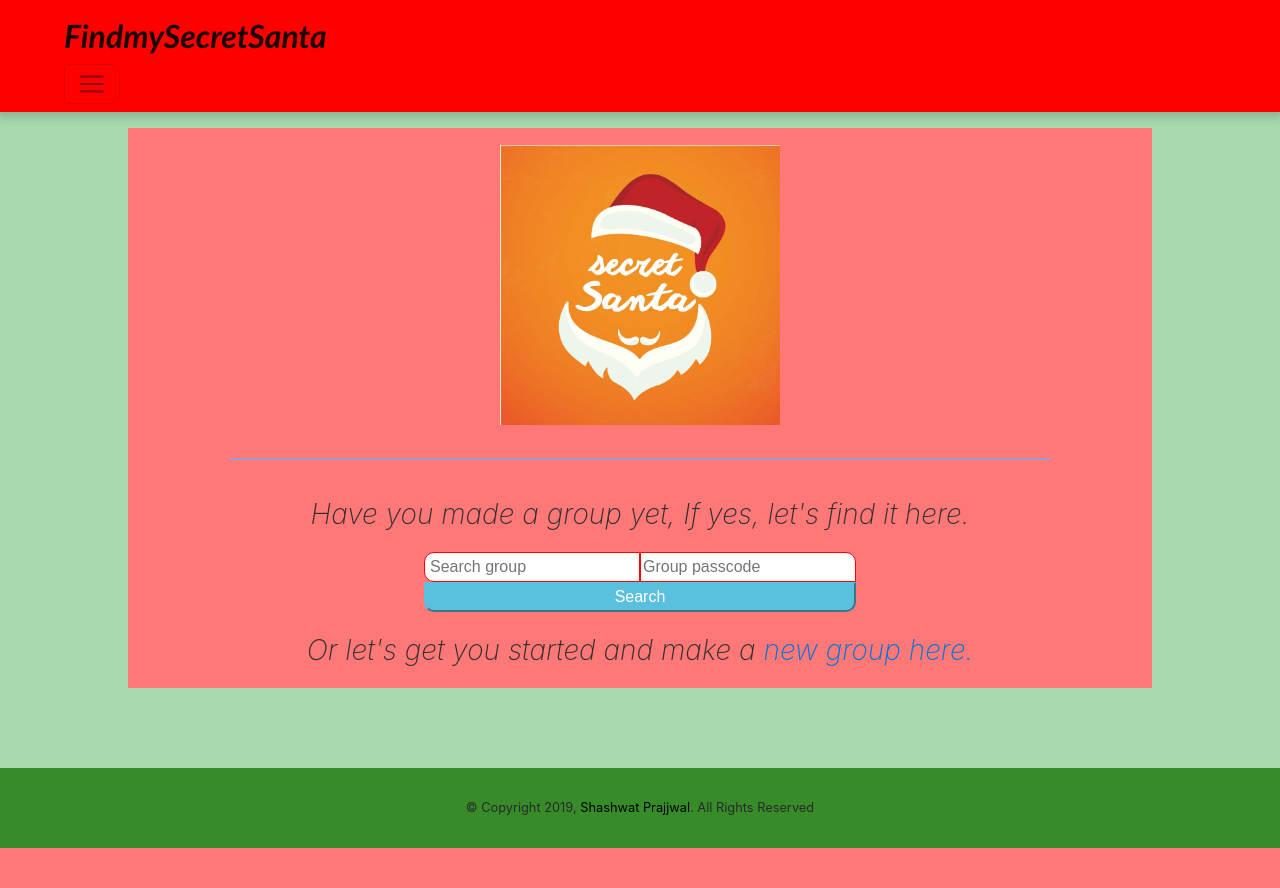
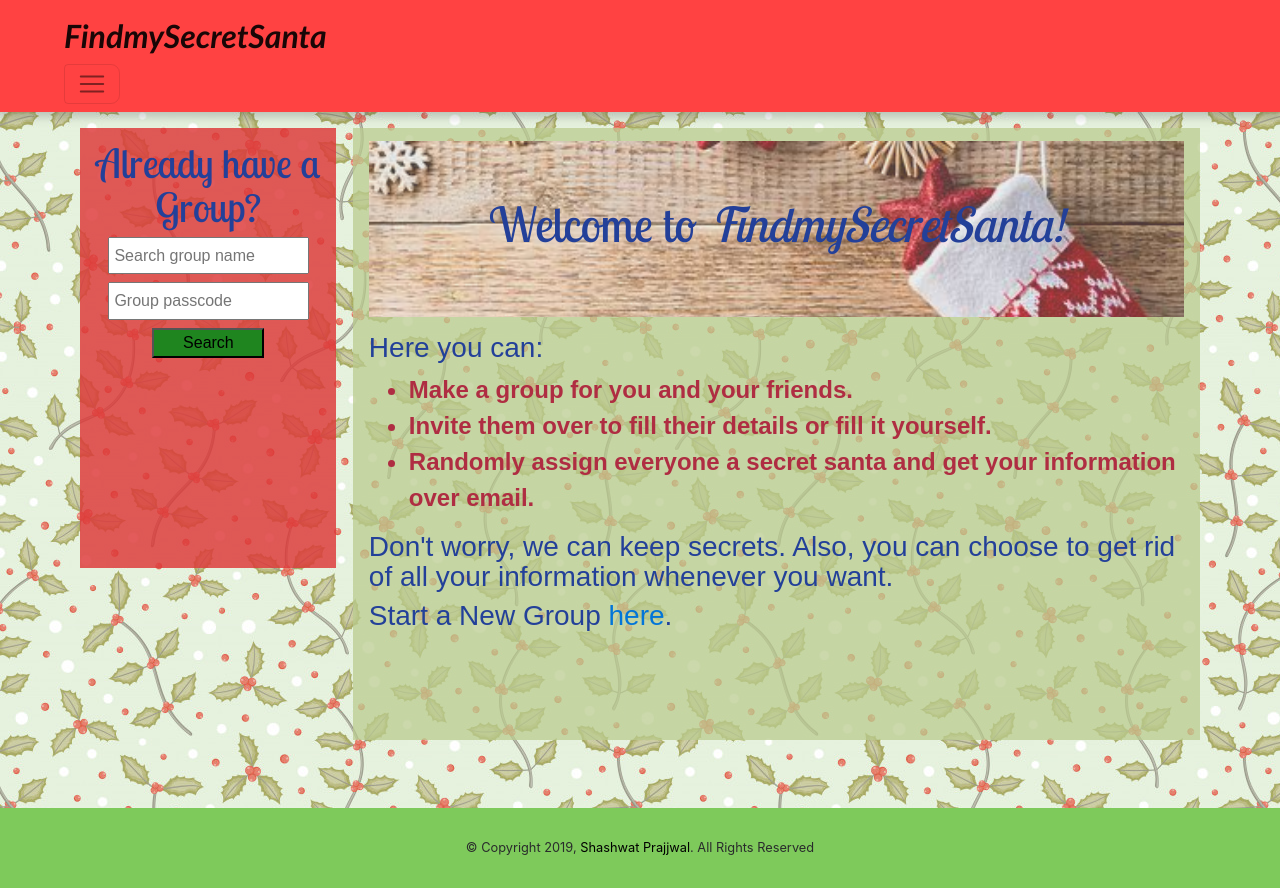
Before and after one commit to sprajjwal/project-secret-santa, a Flask app: page / in a window 1280 px wide. Before the commit the page ends 848 px from the top, so only its background shows below. Run offline with Flask 2, Linux system fonts and the light colour scheme; some libraries are stand-ins or nearby versions.

Commit message:
style changes

```diff
--- a/static/base.css
+++ b/static/base.css
@@ -1,7 +1,8 @@
 body {
     margin: 0;
     padding: 0;
-    background-color: #a8daae;
+    background-image: url('/static/images/small-holly-tree-branch-snow-seamless-pattern-vector-background_58717-350.jpg');
+
 }
 
 
@@ -13,7 +14,7 @@ body >* {
     margin:0;
     margin-bottom: 2vh;
     box-shadow: 0 2px 9px 3px rgba(50,52,64,.25);
-    background-color: #ff0000;
+    background-color: rgb(255, 66, 66);
     padding-right:5vw;
     padding-left: 5vw;
 }
@@ -55,14 +56,15 @@ body >* {
 
 
 .content {
-    min-height:80vh;
+    min-height:85vh;
+    width: auto;
     height: auto;
-
+    margin-bottom: 0;
 }
 
 footer {
     margin: 0;
-    background-color: #378b29;
+    background-color: #7eca5b;
     height: 10vh;
     display: flex;
     justify-content: center;
--- a/static/index.css
+++ b/static/index.css
@@ -1,56 +1,108 @@
-.index-about {
-    height: 70vh;
-    width: 80vw;
-    margin: auto;
+.main-area{
+    display: flex;
+    flex-direction: row;
+    justify-content: space-evenly;
+    height: 85vh;
+}
+
+.left {
+    background-color:rgba(221, 57, 57, 0.829);
+    width: 20vw;
+    max-width: 25vw;
+    max-height: 55vh;
+    padding: 0.8em 1em;
+}
+
+.left form {
     display: flex;
     flex-direction: column;
-    justify-content: space-evenly;
     align-items: center;
-    background-color:#ff7878;
+    height: 20vh;
 }
 
-.index-about p {
-    font-size: 3.5vmin;
-    color: rgb(51, 47, 47);
-    font-style: italic;
-    font-weight: 200;
-    margin: 0 auto;
+.left h1{
+    text-align: center;
+    color: #234099;
+    font-size: 5vmin;
+    font-family: 'Lobster Two', cursive;
 }
 
-.index-about img {
-    max-height: 50%;
-    width: auto;
+.left input{
+    padding: 0.3em;
+    margin-bottom: 1vh;
+    width: 90%;
 }
 
-.index-about form {
-    justify-self: center;
-    width: auto;
-    margin:0 auto;
-    display: grid;
-    grid-template-columns: 3fr 3fr;
-    grid-template-rows: 1fr 1fr;
-}
-.index-about input {
-    margin: 0;
-    border:1px solid red;
-    height: auto;
-}
-.index-about button {
-    border-bottom-left-radius: 10px;
-    border-bottom-right-radius: 10px;
-    grid-column-start: 1;
-    grid-column-end:3;
-}
-.passcode {
-    border-top-right-radius: 10px;
+
+.left button {
+    background-color: rgb(31, 133, 31);
+    width: 50%;
 }
 
-.message {
-    color: red;
-    font-size: 2.5vh;
-    font-style: bold;
+
+.right{
+    padding: 0.8em 1em;
+    max-width: 73.5%;
+    height: 90%;
+    background-color: #bacc90bd;
+    display: flex;
+    flex-direction: column;
 }
 
-.group {
-    border-top-left-radius: 10px;
+.head {
+    background: url('images/head-b.jpg');
+    background-color: rgba(241, 180, 180, 0.295) !important;
+    background-blend-mode: color;
+    background-repeat: no-repeat;
+    height:30%;
+    background-size:cover;
+    padding: auto;
+    display:flex;
+    justify-content: center;
+    align-items: center;
+    margin-bottom: 2vh;
 }
+.head h1 {
+    font-family: 'Lobster Two', cursive;
+    color: #234099;
+    font-size: 6vmin;
+    font-weight: 200;
+    text-align: center;
+}
+
+.right h3, .right h4 {
+    @import url("https://fonts.googleapis.com/css?family=Rubik&display=swap");
+    font-family: 'Rubik', sans-serif;
+    font-size: 3.5vmin;
+    color: #234099;
+}
+.right li {
+    @import url('https://fonts.googleapis.com/css?family=Raleway:300&display=swap');
+    font-family: 'Raleway', sans-serif;
+    color: rgb(175, 45, 66);
+    font-weight: 600;
+    font-size: 3vmin;
+}
+
+
+@media screen and (max-width:700px){
+    .main-area{
+        display: flex;
+        flex-direction: column-reverse;
+        width:85vw;
+        margin-top: 6vh;
+        margin-bottom: 5vh;
+    }
+    .left{
+        margin-top: 2vh;
+        width:100%;
+        max-width: 100%;
+        height: 55vh;
+        max-height: 55vh;
+    }
+    .right{
+
+        width:100%;
+        max-width: 100%;
+    }
+  }
--- a/static/show_lobby.css
+++ b/static/show_lobby.css
@@ -1,6 +1,7 @@
 .container {
     min-height: 70vh;
     height: auto;
+    margin: 0;
 }
 
 #main-form {
--- a/templates/base.html
+++ b/templates/base.html
@@ -5,6 +5,7 @@
         <link rel="icon" type="image" href="/static/images/ss-logo.jpg">
         <link rel="stylesheet" href="https://maxcdn.bootstrapcdn.com/bootstrap/4.0.0-beta.3/css/bootstrap.min.css" integrity="sha384-Zug+QiDoJOrZ5t4lssLdxGhVrurbmBWopoEl+M6BdEfwnCJZtKxi1KgxUyJq13dy" crossorigin="anonymous">
         <link rel="stylesheet" type="text/css" href="/static/base.css">
+        <link href="https://fonts.googleapis.com/css?family=Lobster+Two&display=swap" rel="stylesheet">
         <link href='http://fonts.googleapis.com/css?family=Oswald:400,300,700' rel='stylesheet' type='text/css'>
         {% block title %}{% endblock %}
     </head>
@@ -29,7 +30,7 @@
                         <form action='/' method="POST" style="margin: 0; padding:0">
                             <input name="group_lookup" type="text" placeholder="Group Lookup" class='group' required>
                             <input name="group_code" type="number" placeholder="Group Code" required>
-                            <button type="submit" class="btn-info">Search</button>
+                            <button type="submit" style="background-color:rgb(226, 226, 50);">Search</button>
                         </form>
                     </li>
             </div>
--- a/templates/index.html
+++ b/templates/index.html
@@ -1,25 +1,37 @@
 {% extends 'base.html' %}
 {% block title %}
     <link rel="stylesheet" type="text/css" href="/static/index.css">
+    <meta content="width=device-width, initial-scale=1" name="viewport" />
+
 {% endblock %}
 
 
 {% block content %}
-<div class="index-about">
-    <img src="/static/images/ss-1.jpg" alt="ss-1" >
-    <hr style="border: 1px solid rgb(155, 155, 206); width: 80%;" />
-    {% if message %}
-        <div class="message">Warning! {{message}}</div>
-    {% endif %}
-    <p> Have you made a group yet, If yes, let's find it here.</p>
-    <form action='/' method="POST">
-        <input name="group_lookup" type="text" placeholder="Search group" class='group' required>
-        <input name="group_code" type="number" placeholder="Group passcode" class='passcode' required>
-        <button type="submit" class="btn-info">Search</button>
-    </form>
-    <p>Or let's get you started and make a <a href="/new_group">new group here.</a></p>
+
+<div class="main-area">
+    <div class="left">
+        <!--Login-->
+        <h1>Already have a Group?
+        </h1>
+        <form action='/' method="POST">
+            <input name="group_lookup" type="text" placeholder="Search group name" class='index-group1' required>
+            <input name="group_code" type="number" placeholder="Group passcode" class='index-passcode1' required>
+            <button type="submit" class="button-index1">Search</button>
+        </form>
+    </div>
+
+    <div class="right">
+        <!--Instructions-->
+        <div class="head"><h1>Welcome to <i>FindmySecretSanta!</i></h1></div>
+        <h3>Here you can:</h3>
+        <ul>
+            <li>Make a group for you and your friends.</li>
+            <li>Invite them over to fill their details or fill it yourself.</li>
+            <li>Randomly assign everyone a secret santa and get your information over email.</li>
+        </ul>
+        <h4>Don't worry, we can keep secrets. Also, you can choose to get rid of all your information whenever you want.</h4>
+        <h4>Start a New Group <a href="/new_group">here</a>.</h4>
+    </div>
 </div>
 
-
-
 {% endblock %}
--- a/templates/show_lobby.html
+++ b/templates/show_lobby.html
@@ -5,7 +5,7 @@
 {% endblock %}
 
 {% block content %}
-<h2>Welcome to {{ lobby['lobby_name'] }}:</h2>
+<h2>Welcome to <i> {{lobby['lobby_name'] }}</i>:</h2>
 {% if message %}
 <p>{{message }}</p>
 {% endif %}
```
Also changed, not shown: static/new_lobby.css (+28 -12 lines), templates/new_lobby.html (+8 -2 lines), static/images/head-b.jpg (renamed from static/images/secret santa/da826bfd766b8b8035b35e5541454256.jpg), static/images/index.jpg (renamed from static/images/secret santa/Christmas-present-clipart-free-images-2-image.jpg), static/images/secret santa/head-bg.jpg (renamed from static/images/secret santa/depositphotos_125745428-stock-photo-candy-cane-christmas-decors-with.jpg), static/images/small-holly-tree-branch-snow-seamless-pattern-vector-background_58717-350.jpg (renamed from static/images/secret santa/small-holly-tree-branch-snow-seamless-pattern-vector-background_58717-350.jpg).
